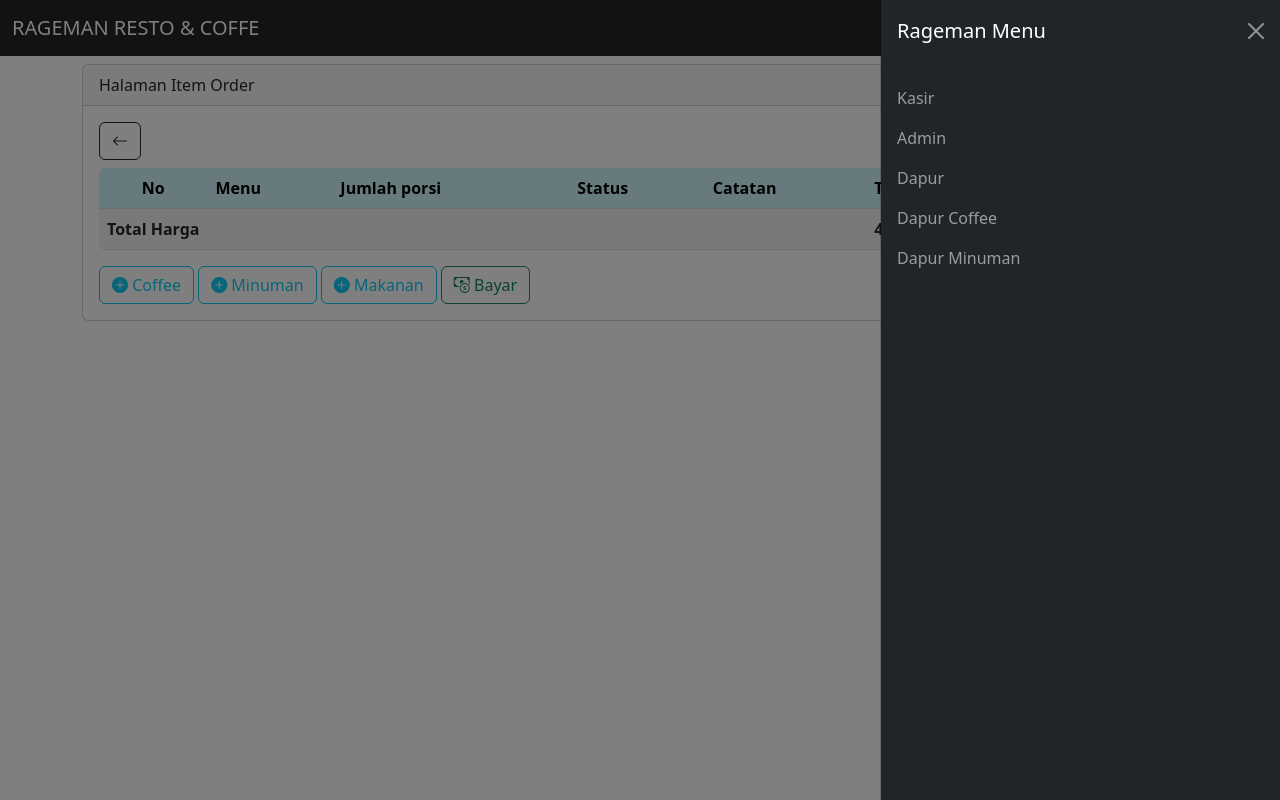
After one commit to KitajimaZikri33/Rageman-Orders, a PHP site: page /order_item.php in a window 1280 px wide, after a click that opens the changed part. The commit adds this page. Run offline with PHP 8.4, Linux system fonts and the light colour scheme; lists and menus that the app fills with data are empty; some libraries are stand-ins or nearby versions.

Commit message:
add order item and update icon with boostrap font

```diff
--- a/admin/admin.php
+++ b/admin/admin.php
@@ -7,6 +7,9 @@
     <title>Rageman Order Menu</title>
     <link href="https://cdn.jsdelivr.net/npm/bootstrap@5.2.3/dist/css/bootstrap.min.css" rel="stylesheet"
         integrity="sha384-rbsA2VBKQhggwzxH7pPCaAqO46MgnOM80zW1RWuH61DGLwZJEdK2Kadq2F9CUG65" crossorigin="anonymous">
+
+    <link rel="stylesheet" href="https://cdn.jsdelivr.net/npm/bootstrap-icons@1.11.2/font/bootstrap-icons.min.css">
+
     <style>
     #dataTblBody td:first-child {
         text-align: center;
--- a/header.php
+++ b/header.php
@@ -15,7 +15,7 @@
             <div class="offcanvas-body">
                 <ul class="navbar-nav justify-content-end flex-grow-1 pe-3">
                     <li class="nav-item">
-                        <a class="nav-link" aria-current="page" href="#">Kasir</a>
+                        <a class="nav-link" aria-current="page" href="index.php">Kasir</a>
                     </li>
                     <li class="nav-item">
                         <a class="nav-link" href="admin/admin.php">Admin</a>
--- /dev/null
+++ b/order_item.php
@@ -0,0 +1,141 @@
+<!doctype html>
+<html lang="en">
+
+<head>
+    <meta charset="utf-8">
+    <meta name="viewport" content="width=device-width, initial-scale=1">
+    <title>Rageman Order Menu</title>
+    <link href="https://cdn.jsdelivr.net/npm/bootstrap@5.2.3/dist/css/bootstrap.min.css" rel="stylesheet"
+        integrity="sha384-rbsA2VBKQhggwzxH7pPCaAqO46MgnOM80zW1RWuH61DGLwZJEdK2Kadq2F9CUG65" crossorigin="anonymous">
+    <link rel="stylesheet" href="https://cdn.jsdelivr.net/npm/bootstrap-icons@1.11.2/font/bootstrap-icons.min.css">
+</head>
+
+<style>
+#dataTblBody td:first-child {
+    text-align: center;
+    font-weight: bold;
+}
+
+#dataTblBody td:last-child {
+    text-align: center;
+}
+
+#dataTbl th:first-child {
+    text-align: center;
+}
+
+
+
+table {
+    border-collapse: collapse;
+    width: 100%;
+    border-radius: 5px;
+    overflow: hidden;
+}
+
+th,
+td {
+    padding: 15px;
+    text-align: left;
+    border-bottom: 1px solid #ddd;
+    white-space: nowrap;
+    overflow: hidden;
+    text-overflow: ellipsis;
+}
+
+th {
+    background-color: #f2f2f2;
+}
+
+.table-container {
+    overflow-x: auto;
+    max-width: 100%;
+}
+
+table.rounded {
+    border-radius: 10px;
+    overflow: hidden;
+}
+</style>
+
+<body>
+    <!-- header -->
+    <?php include "header.php" ?>
+    <!-- end header -->
+
+    <div class="container-lg">
+        <div class="row mt-2">
+            <div class="col-lg">
+                <div class="card">
+                    <div class="card-header">
+                        Halaman Item Order
+                    </div>
+                    <div class="card-body">
+                        <h5 class="card-title text-start">
+                        <a class="btn btn-outline-dark" href="index.php" role="button">
+                            <i class="bi bi-arrow-left"></i>
+                        </a>
+                        </h5>
+
+
+
+
+
+
+                        <div class="col-md table-responsive table-container">
+                            <table class="table table-striped table-hover align-middle rounded" id="dataTbl">
+                                <thead class="table-info">
+                                    <tr>
+                                        <th scope="col" class="col-md-1">No</th>
+                                        <th scope="col">Menu</th>
+                                        <th scope="col">Jumlah porsi</th>
+                                        <th scope="col">Status</th>
+                                        <th scope="col">Catatan</th>
+                                        <th scope="col">Total</th>
+                                        <th scope="col" class="col-md-2">Action</th>
+                                    </tr>
+                                </thead>
+                                <tbody id="dataTblBody">
+                                    <!-- Data will be inserted here -->
+                                </tbody>
+                                <tfooter>
+                                <th scope="col">Total Harga</th>
+                                <th scope="col"></th>
+                                <th scope="col"></th>
+                                <th scope="col"></th>
+                                <th scope="col"></th>
+                                <th scope="col">47.000</th>
+                                </tfooter>
+                            </table>
+
+                            <button type="button" class="btn btn-outline-info"><i class="bi bi-plus-circle-fill"></i> Coffee</button>
+                            <button type="button" class="btn btn-outline-info"><i class="bi bi-plus-circle-fill"></i> Minuman</button>
+                            <button type="button" class="btn btn-outline-info"><i class="bi bi-plus-circle-fill"></i> Makanan</button>
+                            <button type="button" class="btn btn-outline-success"><i class="bi bi-cash-coin"></i> Bayar</button>
+
+                        </div>
+                    </div>
+
+                </div>
+            </div>
+
+            <?php include 'config_order.php' ?>
+        </div>
+    </div>
+
+
+
+    <script src="https://cdn.jsdelivr.net/npm/bootstrap@5.2.3/dist/js/bootstrap.bundle.min.js"
+        integrity="sha384-kenU1KFdBIe4zVF0s0G1M5b4hcpxyD9F7jL+jjXkk+Q2h455rYXK/7HAuoJl+0I4" crossorigin="anonymous">
+    </script>
+    <script src="https://cdn.jsdelivr.net/npm/jquery@3.7.1/dist/jquery.min.js"></script>
+    <script src="https://cdn.jsdelivr.net/npm/@popperjs/core@2.11.6/dist/umd/popper.min.js"
+        integrity="sha384-mC9aaQvwKVpKjWSF8F1bVI6CDhpXnEN9Fjozj5aPiOMk5Frr4cJFCpB2ZH15N7fy" crossorigin="anonymous">
+    </script>
+    <script src="https://www.gstatic.com/firebasejs/10.6.0/firebase-app.js"></script>
+    <script src="https://www.gstatic.com/firebasejs/10.6.0/firebase-database.js"></script>
+    <!-- Include jQuery Mask Plugin -->
+    <script src="https://cdnjs.cloudflare.com/ajax/libs/jquery.mask/1.14.16/jquery.mask.min.js"></script>
+</body>
+
+</html>
```
Also changed, not shown: admin/admin_sidebar.php (+4 -31 lines), admin/script/config_coffee.php (+10 -9 lines), admin/script/config_drink.php (+10 -9 lines), admin/script/config_food.php (+10 -9 lines), config_order.php (+13 -13 lines), index.php (+5 -2 lines).
